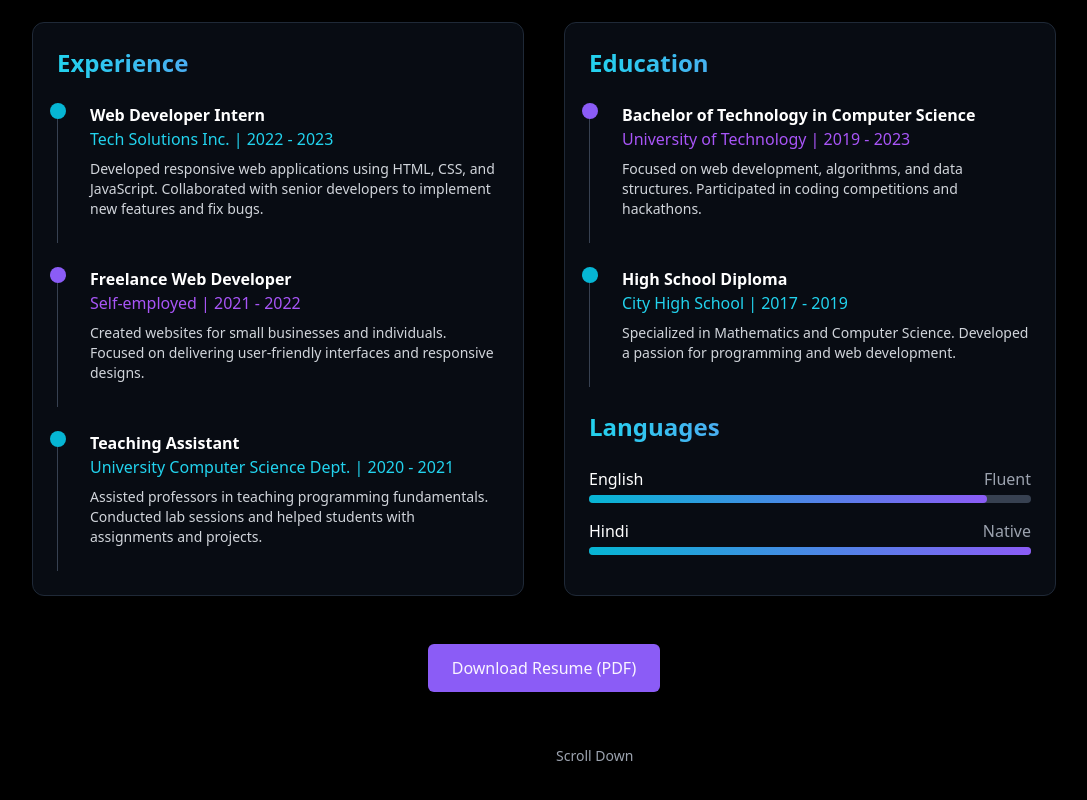
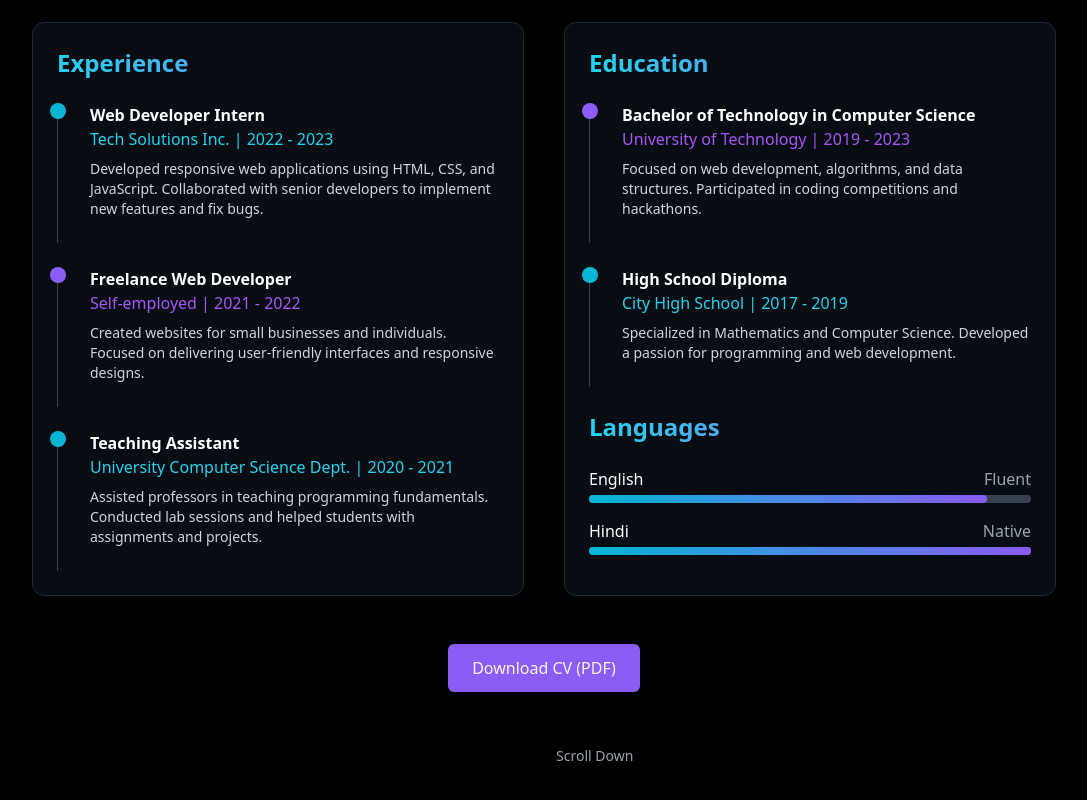
Before and after one commit to Badal1e/my-portfolio, a Next.js app: page / in a window 1280 px wide. Shown: the part 7631-8431 px from the top of the page, without its empty margins (96-1183 px from the left). Built offline with nearby package versions, Linux system fonts and the light colour scheme.

Commit message:
Update page.tsx

```diff
--- a/app/page.tsx
+++ b/app/page.tsx
@@ -1031,7 +1031,7 @@ export default function Home() {
             viewport={{ once: true }}
           >
             <NeonButton href="https://drive.google.com/file/d/18ro8CF3z2pbz5xhwkzbXaHkd-zEpB6j8/view?usp=drive_link" color="purple" download target="_blank">
-            Download Resume (PDF)
+            Download CV (PDF)
             </NeonButton>
 
           </motion.div>
```
